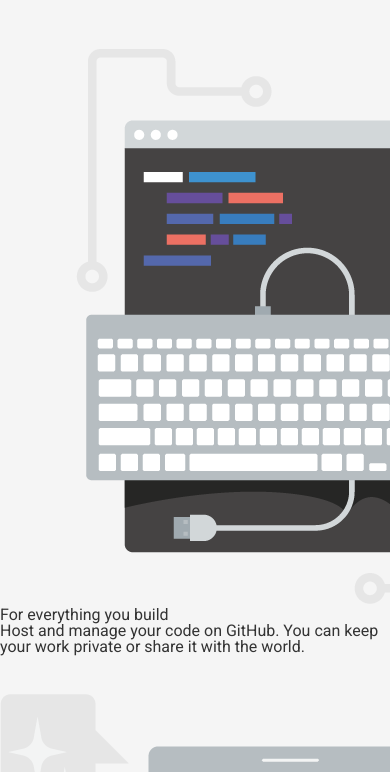
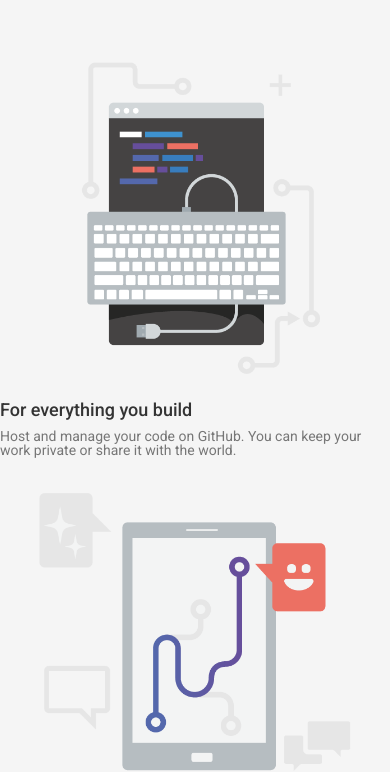
Before and after one commit to iCanWorkItOut/CloneCoding_GitHub_Responsive, a plain HTML site: page index.html in a window 390 px wide. Shown: the part 1392-2164 px from the top of the page. Drawn offline with nearby package versions, Linux system fonts and the light colour scheme.

Commit message:
Feature: Tiles 반응형 이미지

```diff
--- a/css/main.css
+++ b/css/main.css
@@ -293,3 +293,26 @@
   width: 100%;
   height: 100%;
 }
+.section--feature .tiles {
+
+}
+.section--feature .tiles ul {
+
+}
+.section--feature .tiles li {
+
+}
+.section--feature .tiles li img {
+  max-width: 100%;
+  padding: 14px 10% 24px;
+  box-sizing: border-box;
+}
+.section--feature .tiles li h3 {
+  font-size: 18px;
+  font-weight: 500;
+  margin-bottom: 10px;
+}
+.section--feature .tiles li p {
+  font-size: 14px;
+  color: #767676;
+}
```
